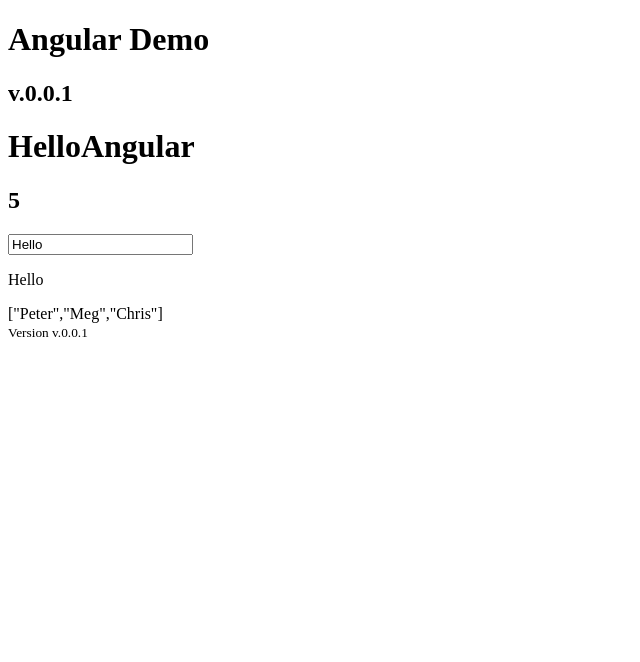
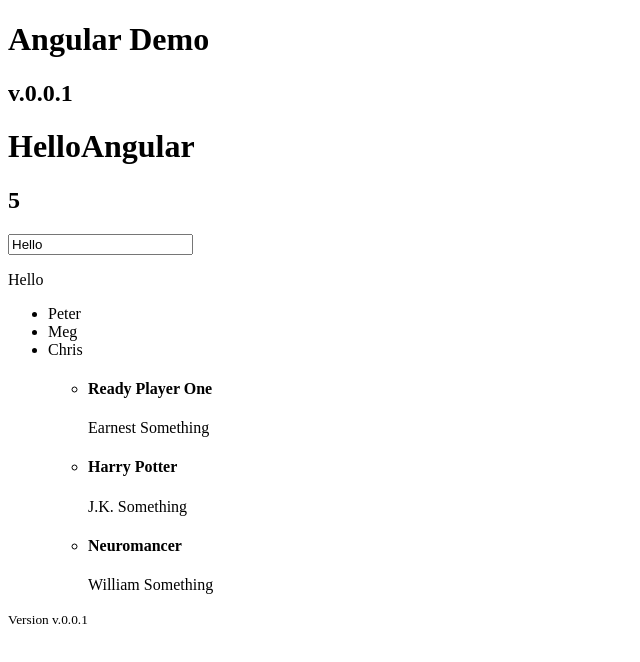
Before and after one commit to cannonbrooke/angular_intro, a website: page public/index.html in a window 1280 px wide. Shown: the whole page, without its empty margins (0-640 px from the left). Drawn offline with nearby package versions, Linux system fonts and the light colour scheme.

Commit message:
added characters

```diff
--- a/public/index.html
+++ b/public/index.html
@@ -18,7 +18,16 @@
         name="input1"
         id="input1">
   <p>{{myModel}}</p>
-    {{ characters }}
+    <ul>
+      <li ng-repeat="character in characters">
+        {{character}}
+
+      </li>
+    <ul>
+      <li ng-repeat="book in books">
+        <h4>{{book.title}}</h4>
+        <p>{{book.author}}</p>
+      </li>
 </div>
 <footer>
   <small>Version {{APP_VERSION}}</small>
--- a/public/js/services.js
+++ b/public/js/services.js
@@ -2,7 +2,11 @@
   angular
     .module('myApp')
     .service('BookService', function(){
-      var books = ['Ready Player One', 'Harry Potter', 'Neuromancer'];
+      var books = [
+      { title:'Ready Player One', author: 'Earnest Something'},
+      { title:'Harry Potter', author: 'J.K. Something'},
+      { title: 'Neuromancer', author: 'William Something'}
+      ];
 
       this.getBooks = function() {
         return books;
```
